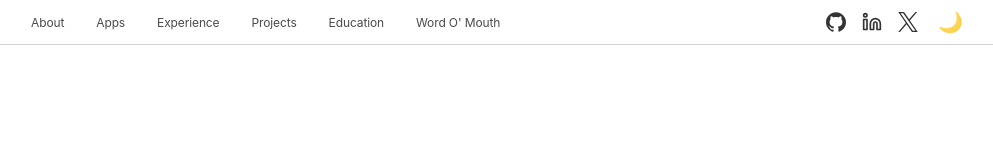
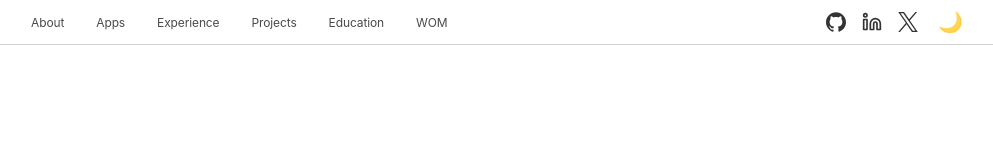
Before and after one commit to EdwinASalcedo/portfoliov2, a Vue app: page / in a window 1280 px wide. Shown: the top 160 px of the page, without its empty margins (141-1134 px from the left). Built offline with nearby package versions, Linux system fonts and the light colour scheme; a web font is replaced by a local one.

Commit message:
Changed WOM on navbar

```diff
--- a/src/App.vue
+++ b/src/App.vue
@@ -26,7 +26,7 @@ export default {
         { name: 'Experience', href: '/#experience' },
         { name: 'Projects', href: '/#projects' },
         { name: 'Education', href: '/#education' },
-        { name: "Word O' Mouth", href: '/wom' },
+        { name: "WOM", href: '/wom' },
       ],
     }
   },
```
